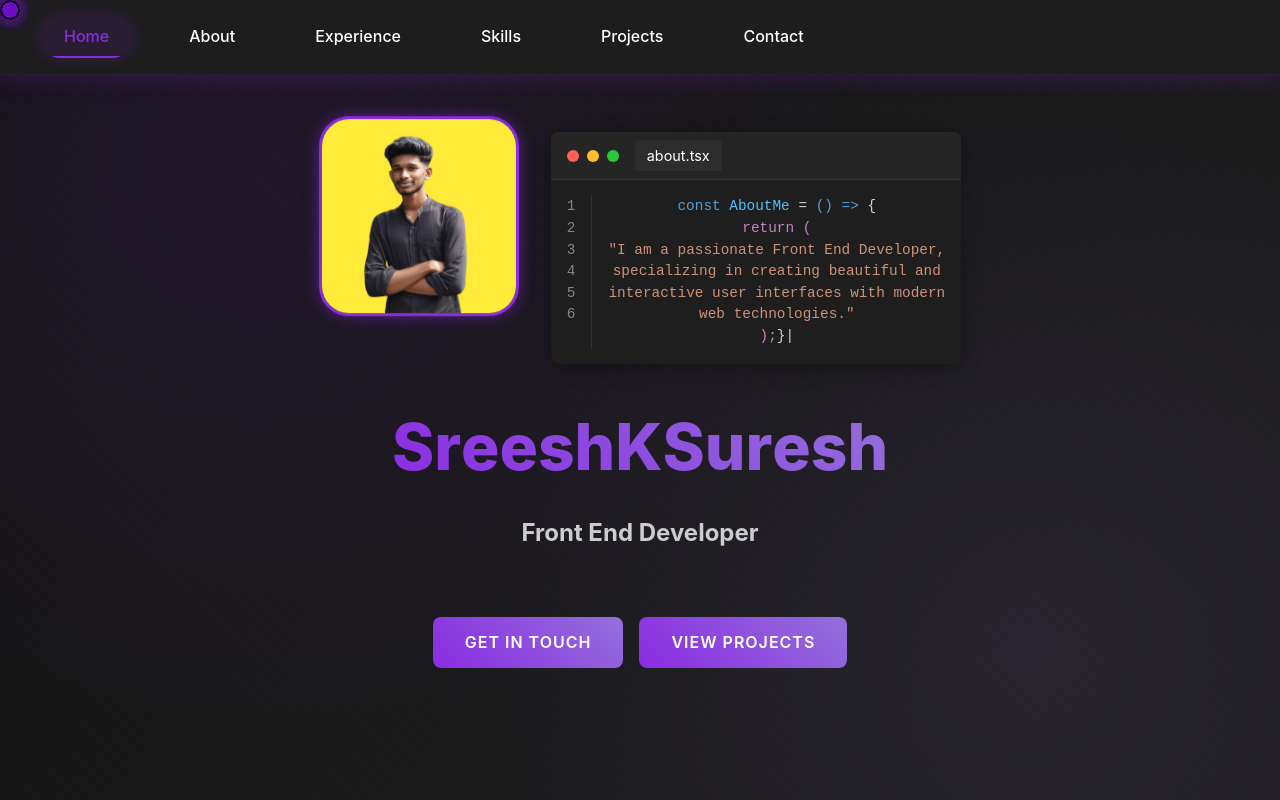
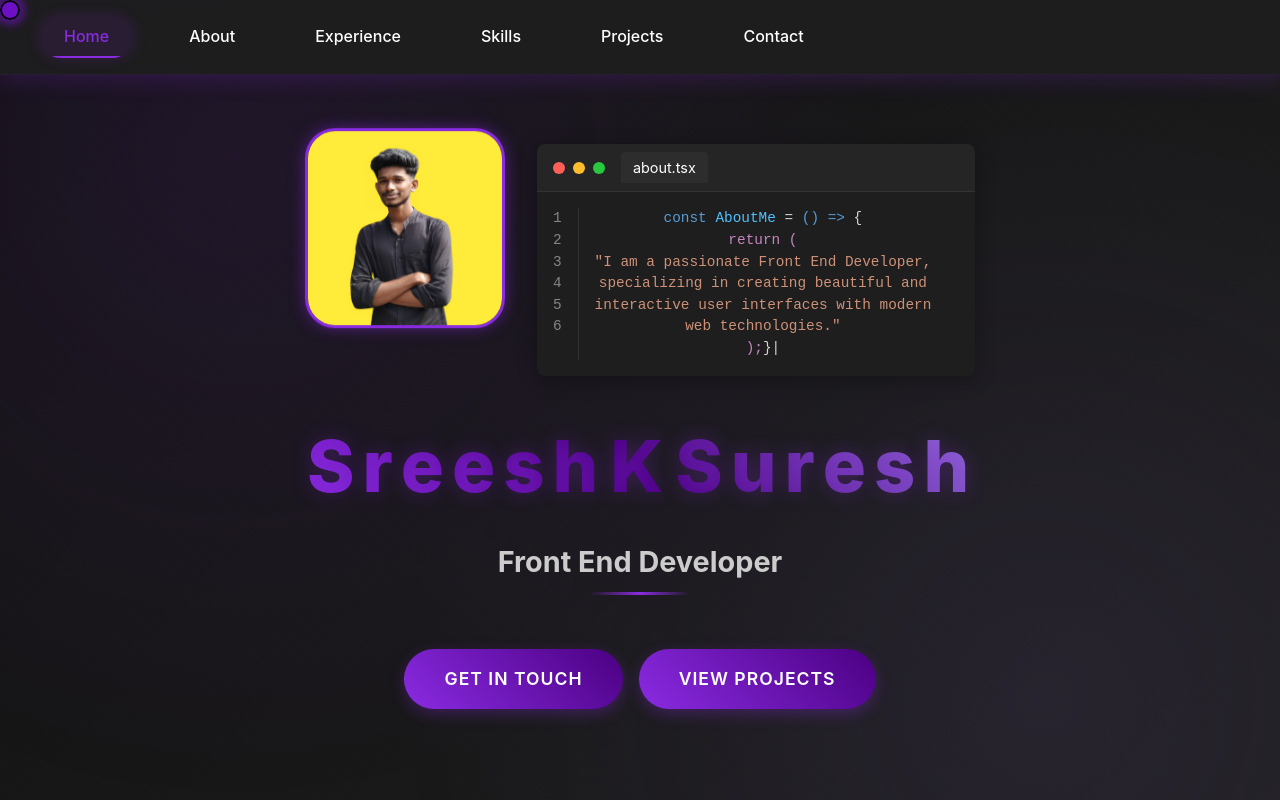
Before and after one commit to Sreeshks/portfolio-sreesh, a React (Vite) app: page / in a window 1280 px wide. Shown: the top 800 px of the page. Built offline with nearby package versions, Linux system fonts and the light colour scheme.

Commit message:
Enhance hero section styles with improved typography, padding, and button effects

```diff
--- a/src/styles/main.css
+++ b/src/styles/main.css
@@ -144,52 +144,95 @@ body {
 
 .hero-content {
   text-align: center;
+  padding: 4rem 2rem;
+  position: relative;
   z-index: 1;
 }
 
 .hero-title {
-  font-size: 4rem;
+  font-size: 4.5rem;
   font-weight: 800;
   margin-bottom: 1rem;
-  background: var(--gradient-violet);
+  background: linear-gradient(45deg, #8A2BE2, #4B0082, #9370DB);
   -webkit-background-clip: text;
   -webkit-text-fill-color: transparent;
-  position: relative;
-}
-
-.hero-title::before {
-  content: '';
-  position: absolute;
-  bottom: -5px;
-  left: 0;
-  width: 100%;
-  height: 2px;
-  background: linear-gradient(90deg, transparent, var(--color-primary), transparent);
-  transform: scaleX(0);
-  transform-origin: center;
-  transition: transform 0.3s ease;
-}
-
-.hero-title:hover::before {
-  transform: scaleX(1);
+  text-shadow: 0 0 20px rgba(138, 43, 226, 0.3);
+  letter-spacing: 4px;
 }
 
 .hero-title span {
   display: inline-block;
-  transition: transform 0.3s ease, color 0.3s ease;
+  margin: 0 2px;
+  transition: transform 0.3s ease;
   cursor: pointer;
 }
 
 .hero-title span:hover {
   transform: translateY(-10px);
-  color: #ffd700; /* Yellow color */
-  text-shadow: 0 0 10px rgba(255, 215, 0, 0.5);
+  text-shadow: 0 0 30px rgba(138, 43, 226, 0.5);
 }
 
 .hero-subtitle {
-  font-size: 1.5rem;
+  font-size: 1.8rem;
   color: var(--color-text-secondary);
   margin-bottom: 2rem;
+  position: relative;
+  display: inline-block;
+}
+
+.hero-subtitle::after {
+  content: '';
+  position: absolute;
+  bottom: -10px;
+  left: 50%;
+  transform: translateX(-50%);
+  width: 100px;
+  height: 3px;
+  background: linear-gradient(90deg, transparent, var(--color-primary), transparent);
+}
+
+.hero-buttons {
+  display: flex;
+  gap: 1.5rem;
+  justify-content: center;
+  margin-top: 2rem;
+}
+
+.btn-premium {
+  background: linear-gradient(45deg, #8A2BE2, #4B0082);
+  color: white;
+  padding: 1rem 2.5rem;
+  border-radius: 50px;
+  font-weight: 600;
+  font-size: 1.1rem;
+  letter-spacing: 1px;
+  text-transform: uppercase;
+  border: none;
+  cursor: pointer;
+  position: relative;
+  overflow: hidden;
+  transition: all 0.3s ease;
+  box-shadow: 0 5px 15px rgba(138, 43, 226, 0.3);
+}
+
+.btn-premium::before {
+  content: '';
+  position: absolute;
+  top: 0;
+  left: -100%;
+  width: 100%;
+  height: 100%;
+  background: linear-gradient(90deg, transparent, rgba(255, 255, 255, 0.2), transparent);
+  transition: 0.5s;
+}
+
+.btn-premium:hover {
+  transform: translateY(-5px);
+  box-shadow: 0 8px 25px rgba(138, 43, 226, 0.4);
+}
+
+.btn-premium:hover::before {
+  left: 100%;
 }
 
 /* Skills Section */
@@ -378,6 +421,7 @@ body {
   border-radius: 50%;
   opacity: 0.6;
   animation: floatParticle 15s infinite linear;
+  box-shadow: 0 0 10px var(--color-primary);
 }
 
 @keyframes floatParticle {
@@ -433,9 +477,15 @@ body {
 @keyframes backgroundPulse {
   0% {
     background-position: 0% 0%;
+    transform: scale(1);
+  }
+  50% {
+    background-position: 100% 100%;
+    transform: scale(1.1);
   }
   100% {
-    background-position: 100% 100%;
+    background-position: 0% 0%;
+    transform: scale(1);
   }
 }
 
@@ -749,11 +799,16 @@ html {
   }
 
   .hero-title {
-    font-size: 2.5rem;
+    font-size: 3rem;
+    letter-spacing: 2px;
+  }
+
+  .hero-title span {
+    margin: 0 1px;
   }
 
   .hero-subtitle {
-    font-size: 1.1rem;
+    font-size: 1.4rem;
   }
 
   .section-title {
@@ -773,12 +828,13 @@ html {
 
   .hero-buttons {
     flex-direction: column;
-    gap: 0.5rem;
+    gap: 1rem;
   }
 
   .btn-premium {
-    padding: 0.6rem 1.2rem;
-    font-size: 0.9rem;
+    width: 100%;
+    max-width: 300px;
+    margin: 0 auto;
   }
 
   .profile-photo {
```
